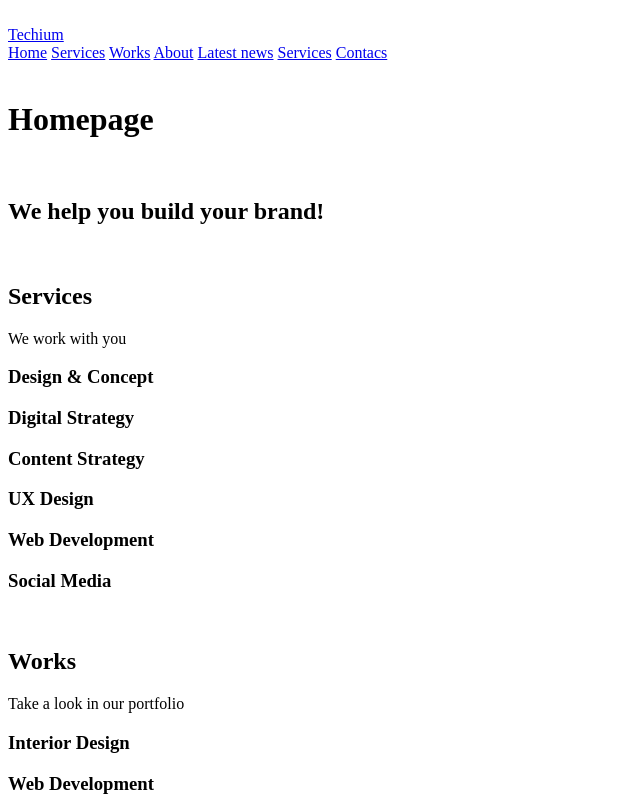
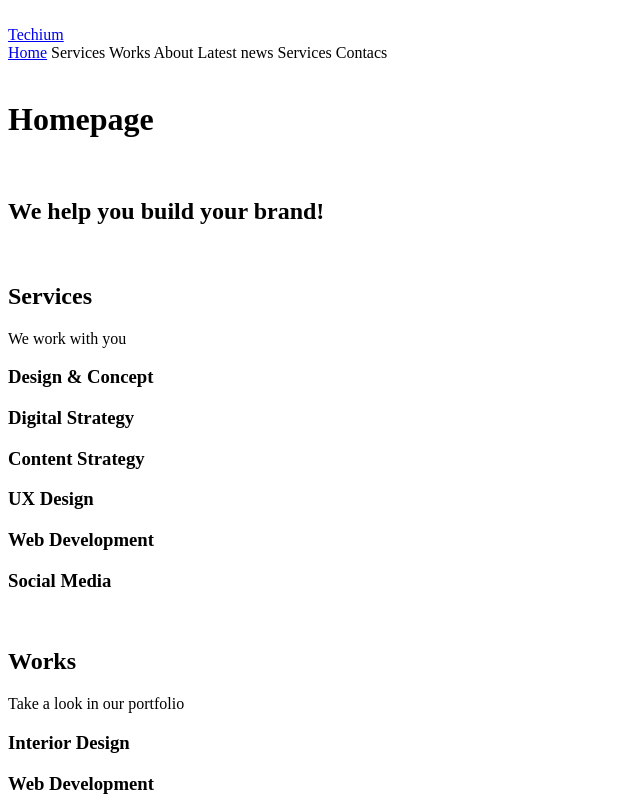
Before and after one commit to ManuRodriguezC/holbertonschool-web_front_end, a plain HTML site: page html_advanced/20-index.html in a window 1280 px wide. Shown: the top 800 px of the page, without its empty margins (0-640 px from the left). Drawn offline with Linux system fonts and the light colour scheme.

Commit message:
Create an anchors in nav tags

```diff
--- a/html_advanced/20-index.html
+++ b/html_advanced/20-index.html
@@ -23,12 +23,12 @@
                 </div>
                 <nav>
                     <a href="/">Home</a>
-                    <a href="services">Services</a>
-                    <a href="works">Works</a>
-                    <a href="about">About</a>
-                    <a href="latest_news">Latest news</a>
-                    <a href="services">Services</a>
-                    <a href="contact">Contacs</a>
+                    <a ref="services">Services</a>
+                    <a ref="works">Works</a>
+                    <a ref="about">About</a>
+                    <a ref="latest_news">Latest news</a>
+                    <a ref="services">Services</a>
+                    <a ref="contact">Contacs</a>
                 </nav>
             </div>
         </header>
```
